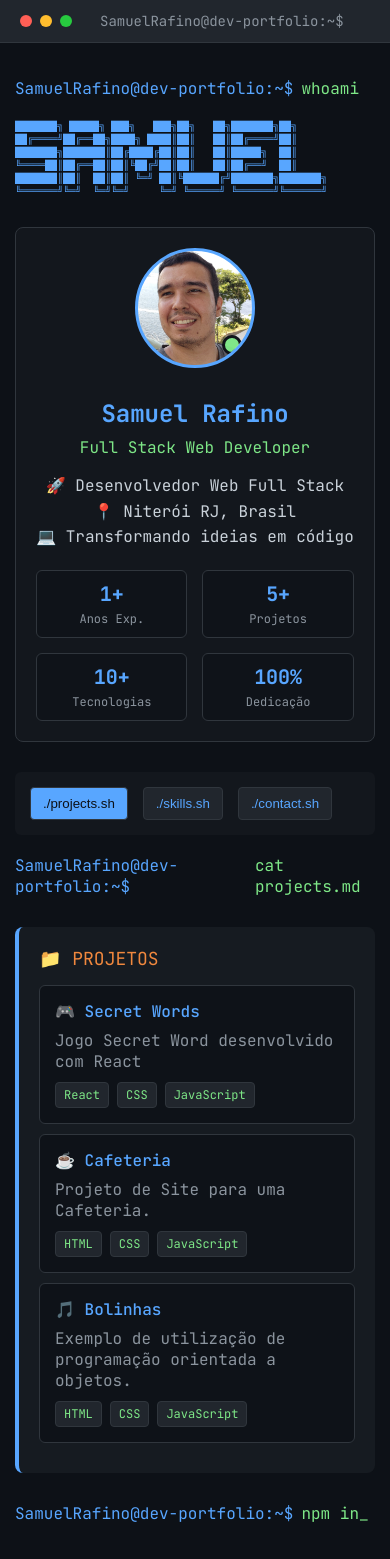
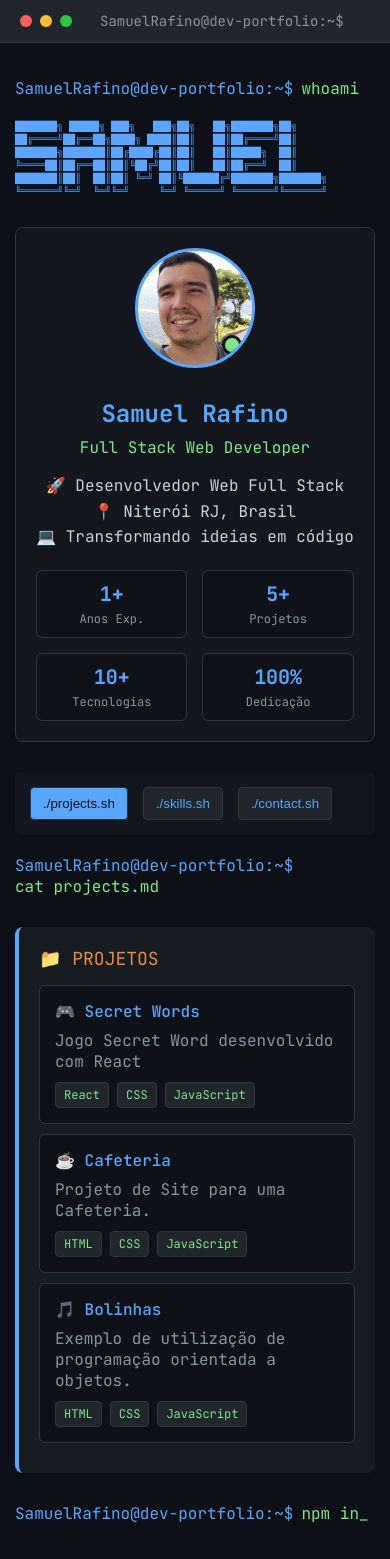
Before and after one commit to samucarafi/Portf-lio, a React (Vite) app in the folder Front-end/: page / in a window 390 px wide. Built offline with nearby package versions, Linux system fonts and the light colour scheme.

Commit message:
config commandLine

```diff
--- a/Front-end/src/App.css
+++ b/Front-end/src/App.css
@@ -435,4 +435,8 @@
   .contact-info {
     grid-template-columns: 1fr;
   }
+  .command-line {
+    flex-direction: flex;
+    flex-wrap: wrap;
+  }
 }
```
